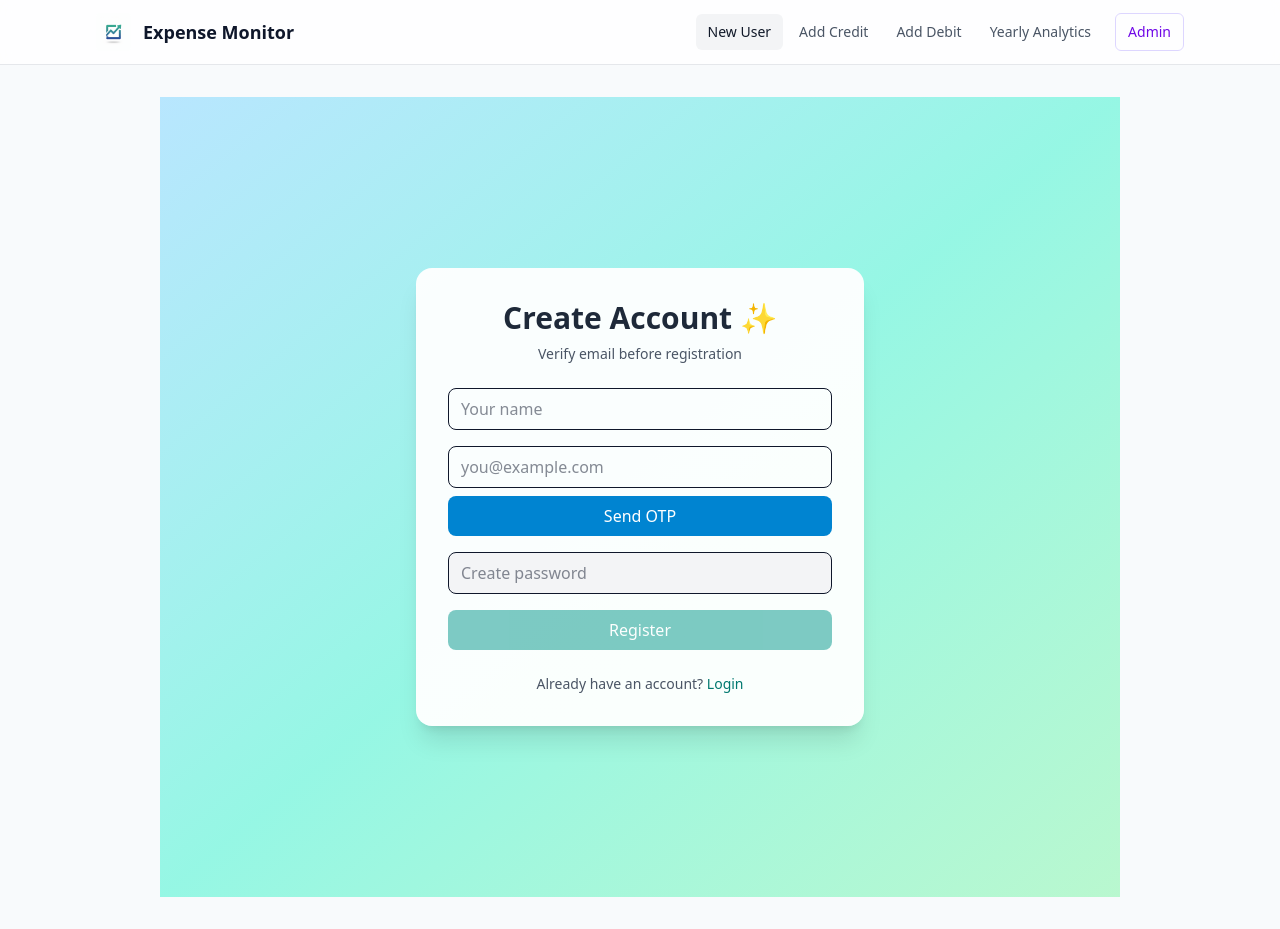
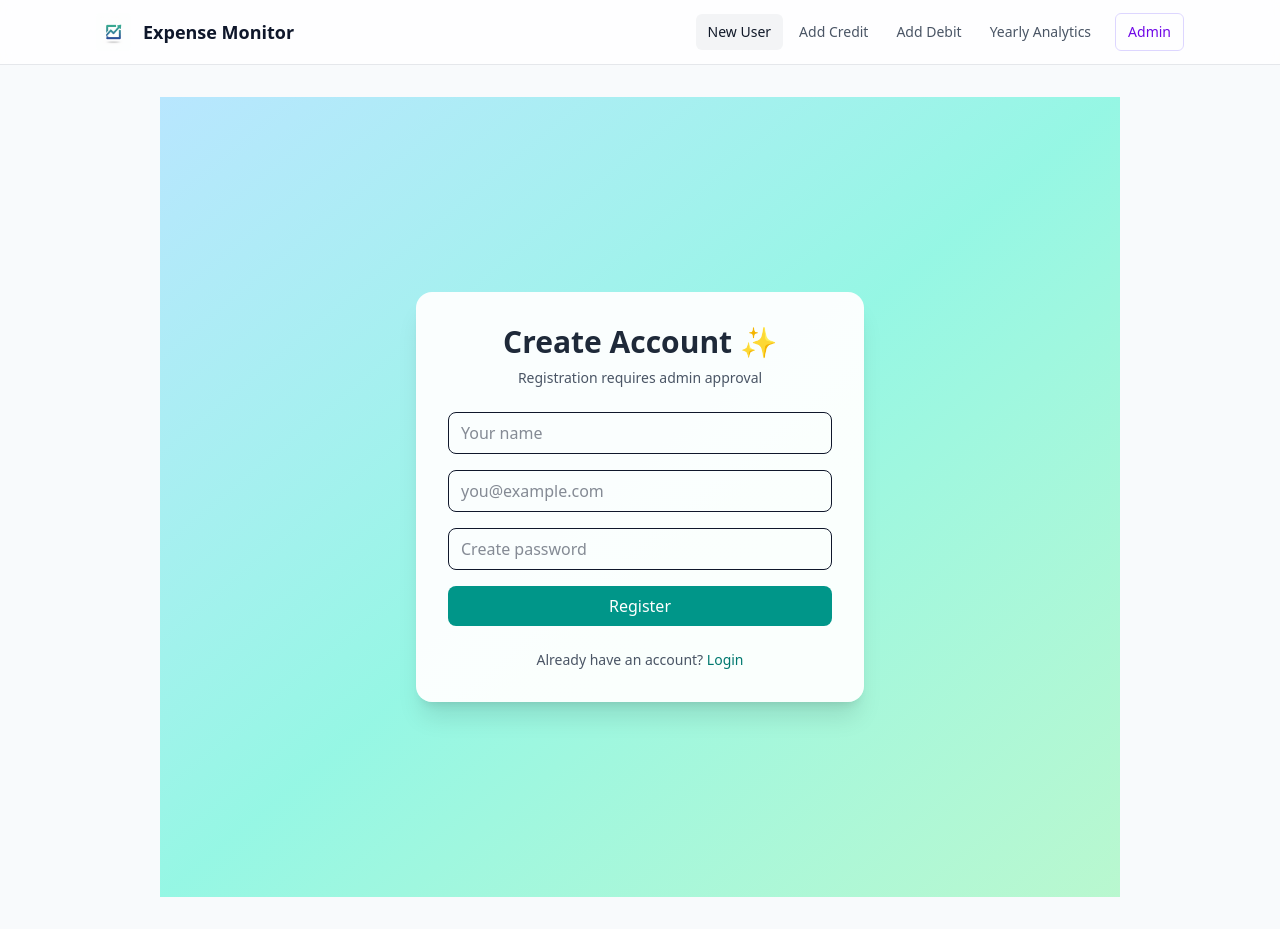
Before and after one commit to vinayjujjuri/expense-monitor, a Next.js app in the folder expense-monitor/: page /user-register in a window 1280 px wide. Built offline with nearby package versions, Linux system fonts and the light colour scheme.

Commit message:
removed otp and added approve

```diff
--- a/expense-monitor/components/admin/users-approvals/index.tsx
+++ b/expense-monitor/components/admin/users-approvals/index.tsx
@@ -13,6 +13,8 @@ export default function AdminUsersApprovals() {
   const [users, setUsers] = useState<User[]>([]);
   const [loading, setLoading] = useState(true);
   const [error, setError] = useState("");
+  const [actionLoading, setActionLoading] = useState(false);
+
 
   const fetchPendingUsers = async () => {
     try {
@@ -32,12 +34,25 @@ export default function AdminUsersApprovals() {
   }, []);
 
   const updateStatus = async (id: string, action: "approve" | "reject") => {
-    await fetch(`/api/admin/users/${id}/${action}`, {
-      method: "PATCH",
-    });
+    try {
+      const res = await fetch(`/api/admin/users/${id}/${action}`, {
+        method: "PATCH",
+      });
 
-    setUsers((prev) => prev.filter((user) => user._id !== id));
+      if (!res.ok) {
+        throw new Error("Failed to update user status");
+      }
+
+      // 🔄 Re-fetch latest pending users
+      setLoading(true);
+      await fetchPendingUsers();
+    } catch (err: any) {
+      setError(err.message || "Something went wrong");
+    } finally {
+      setLoading(false);
+    }
   };
+
 
   if (loading)
     return (
@@ -101,6 +116,7 @@ export default function AdminUsersApprovals() {
                     onClick={() =>
                       updateStatus(user._id, "approve")
                     }
+                    disabled={actionLoading}
                     className="rounded-lg bg-green-600 px-4 py-1.5 text-sm font-medium text-white transition hover:bg-green-700"
                   >
                     Approve
@@ -110,6 +126,7 @@ export default function AdminUsersApprovals() {
                     onClick={() =>
                       updateStatus(user._id, "reject")
                     }
+                    disabled={actionLoading}
                     className="rounded-lg bg-red-600 px-4 py-1.5 text-sm font-medium text-white transition hover:bg-red-700"
                   >
                     Reject
--- a/expense-monitor/components/login/index.tsx
+++ b/expense-monitor/components/login/index.tsx
@@ -31,7 +31,7 @@ export default function LoginPage() {
       return;
     }
 
-    router.push("/dashboard");
+    router.push("/");
   };
 
   return (
--- a/expense-monitor/components/register-form/index.tsx
+++ b/expense-monitor/components/register-form/index.tsx
@@ -12,12 +12,12 @@ export default function RegisterForm() {
     password: "",
   });
 
-  const [otp, setOtp] = useState("");
-  const [otpSent, setOtpSent] = useState(false);
-  const [emailVerified, setEmailVerified] = useState(false);
+  // 🔕 OTP states (disabled for now)
+  // const [otp, setOtp] = useState("");
+  // const [otpSent, setOtpSent] = useState(false);
+  // const [emailVerified, setEmailVerified] = useState(false);
 
   const [loading, setLoading] = useState(false);
-  const [otpLoading, setOtpLoading] = useState(false);
   const [error, setError] = useState("");
   const [success, setSuccess] = useState("");
 
@@ -25,76 +25,16 @@ export default function RegisterForm() {
     setForm({ ...form, [e.target.name]: e.target.value });
   };
 
-  // 📩 Send OTP
-  const sendOtp = async () => {
-    if (!form.email) {
-      setError("Please enter email");
-      return;
-    }
-
-    setOtpLoading(true);
-    setError("");
-    setSuccess("");
-
-    try {
-      const res = await fetch("/api/auth/send-otp", {
-        method: "POST",
-        headers: { "Content-Type": "application/json" },
-        body: JSON.stringify({ email: form.email }),
-      });
-
-      const data = await res.json();
-      if (!res.ok) throw new Error(data.message);
-
-      setOtpSent(true);
-      setSuccess("OTP sent to your email");
-    } catch (err: any) {
-      setError(err.message);
-    } finally {
-      setOtpLoading(false);
-    }
-  };
-
-  // ✅ Verify OTP
-  const verifyOtp = async () => {
-    if (!otp) {
-      setError("Please enter OTP");
-      return;
-    }
-
-    setOtpLoading(true);
-    setError("");
-
-    try {
-      const res = await fetch("/api/auth/verify-otp", {
-        method: "POST",
-        headers: { "Content-Type": "application/json" },
-        body: JSON.stringify({ email: form.email, otp }),
-      });
-
-      const data = await res.json();
-      if (!res.ok) throw new Error(data.message);
-
-      setEmailVerified(true);
-      setSuccess("Email verified successfully ✅");
-    } catch (err: any) {
-      setError(err.message);
-    } finally {
-      setOtpLoading(false);
-    }
-  };
-
-  // 🧾 Register user
+  // 🧾 Register user directly (NO OTP)
   const handleSubmit = async (e: React.FormEvent) => {
     e.preventDefault();
-    if (!emailVerified) return;
 
     setLoading(true);
     setError("");
     setSuccess("");
 
     try {
-      const res = await fetch("/api/auth/register", {
+      const res = await fetch("/api/user-register", {
         method: "POST",
         headers: { "Content-Type": "application/json" },
         body: JSON.stringify(form),
@@ -105,9 +45,6 @@ export default function RegisterForm() {
 
       setSuccess("Registration submitted. Await admin approval.");
       setForm({ name: "", email: "", password: "" });
-      setOtp("");
-      setOtpSent(false);
-      setEmailVerified(false);
     } catch (err: any) {
       setError(err.message);
     } finally {
@@ -123,7 +60,7 @@ export default function RegisterForm() {
             Create Account ✨
           </h1>
           <p className="mt-2 text-sm text-gray-600">
-            Verify email before registration
+            Registration requires admin approval
           </p>
         </div>
 
@@ -145,72 +82,38 @@ export default function RegisterForm() {
             type="text"
             name="name"
             placeholder="Your name"
+            required
             value={form.name}
             onChange={handleChange}
             className="w-full rounded-lg border px-3 py-2"
           />
 
-          {/* Email + OTP */}
-          <div className="space-y-2">
+          {/* Email */}
           <input
             type="email"
             name="email"
             placeholder="you@example.com"
+            required
             value={form.email}
             onChange={handleChange}
-              disabled={otpSent}
-              className="w-full rounded-lg border px-3 py-2 disabled:bg-gray-100"
-            />
-
-            {!emailVerified && (
-              <button
-                type="button"
-                onClick={sendOtp}
-                disabled={otpLoading || otpSent}
-                className="w-full rounded-lg bg-sky-600 py-2 text-white hover:bg-sky-700 disabled:opacity-60"
-              >
-                {otpLoading ? "Sending OTP..." : "Send OTP"}
-              </button>
-            )}
-          </div>
-
-          {/* OTP Verification */}
-          {otpSent && !emailVerified && (
-            <div className="space-y-2">
-              <input
-                type="text"
-                placeholder="Enter 6-digit OTP"
-                value={otp}
-                onChange={(e) => setOtp(e.target.value)}
             className="w-full rounded-lg border px-3 py-2"
           />
-
-              <button
-                type="button"
-                onClick={verifyOtp}
-                disabled={otpLoading}
-                className="w-full rounded-lg bg-emerald-600 py-2 text-white hover:bg-emerald-700"
-              >
-                Verify OTP
-              </button>
-            </div>
-          )}
 
           {/* Password */}
           <input
             type="password"
             name="password"
             placeholder="Create password"
+            required
             value={form.password}
             onChange={handleChange}
-            disabled={!emailVerified}
-            className="w-full rounded-lg border px-3 py-2 disabled:bg-gray-100"
+            className="w-full rounded-lg border px-3 py-2"
           />
 
           {/* Submit */}
           <button
             type="submit"
-            disabled={!emailVerified || loading}
+            disabled={loading}
             className="w-full rounded-lg bg-teal-600 py-2 text-white hover:bg-teal-700 disabled:opacity-50"
           >
             {loading ? "Creating account..." : "Register"}
--- a/expense-monitor/libs/auth.ts
+++ b/expense-monitor/libs/auth.ts
@@ -19,7 +19,7 @@ export const authOptions = {
         if (!user) return null;
         const isValid = await bcrypt.compare(password, user.password);
         if (!isValid) return null;
-        return { id: user._id.toString(), email: user.email, role: user.role } as any;
+        return { id: user._id.toString(), email: user.email,name: user.name, role: user.role } as any;
       },
     }),
   ],
@@ -29,12 +29,13 @@ export const authOptions = {
       if (user) {
         token.id = user.id ?? user._id;
         token.role = user.role;
+        token.name = user.name;
         token.email = user.email;
       }
       return token;
     },
     async session({ session, token }: any) {
-      session.user = { email: token.email, role: token.role } as any;
+      session.user = { email: token.email,name: token.name, role: token.role } as any;
       (session.user as any).id = token.id;
       return session;
     },
```
Also changed, not shown: expense-monitor/app/api/admin/users/[id]/approve/route.ts (renamed from expense-monitor/app/api/admin/users/[id]/approval/route.ts). Lines whose indentation alone changed are shown as unchanged.
